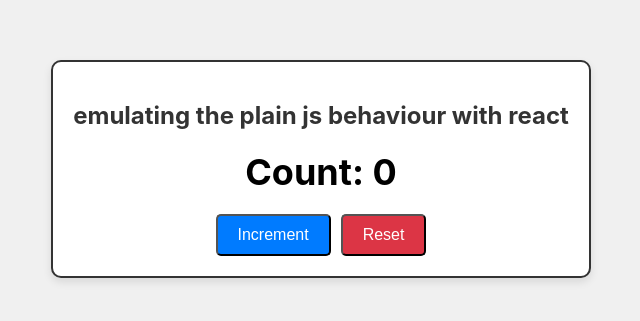
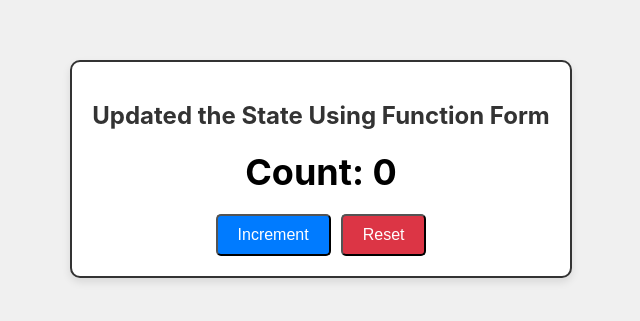
Before and after one commit to aniket-bhadra/React-Tricky-Concepts-Practice-and-Revise, a React (Create React App) app in the folder react-tricky-concepts-practice-and-revise/: page / in a window 1280 px wide. Shown: the part 231-552 px from the top of the page, without its empty margins (319-959 px from the left). Built offline with nearby package versions, Linux system fonts and the light colour scheme.

Commit message:
new file created for testing re rendering of children

```diff
--- a/react-tricky-concepts-practice-and-revise/src/App.js
+++ b/react-tricky-concepts-practice-and-revise/src/App.js
@@ -8,9 +8,9 @@ import MyComponent5 from './components/MyComponent5';
 function App() {
   return (
     <div>
-     {/* <MyComponent /> */}
+     <MyComponent />
      {/* <MyComponent4 /> */}
-     <MyComponent5 />
+     {/* <MyComponent5 /> */}
      {/* <MyComponent2 /> */}
      {/* <MyComponent3 /> */}
     </div>
--- a/react-tricky-concepts-practice-and-revise/src/components/MyComponent.js
+++ b/react-tricky-concepts-practice-and-revise/src/components/MyComponent.js
@@ -4,13 +4,13 @@ function MyComponent() {
   const [count, setCount] = useState(0);
   let a = 0;
   // console.log(a);
-  console.log(`[${new Date().toISOString()}] ${count}`);
+  console.log(`[${new Date().toISOString()}] outside ${count}`);
 
   const handleClick = () => {
     console.log(`[${new Date().toISOString()}] before setTimeout!!`);
     setTimeout(() => {
-      // setCount((prevValue) => prevValue + 1);
-      setCount(count + 1);
+      setCount((prevValue) => prevValue + 1);
+      // setCount(count + 1);
       for (var i = 0; i < 1000; i++) {
         a = a + i;
         console.log(a)
```
Also changed, not shown: react-tricky-concepts-practice-and-revise/src/components/TestingRerendering.js (added).
